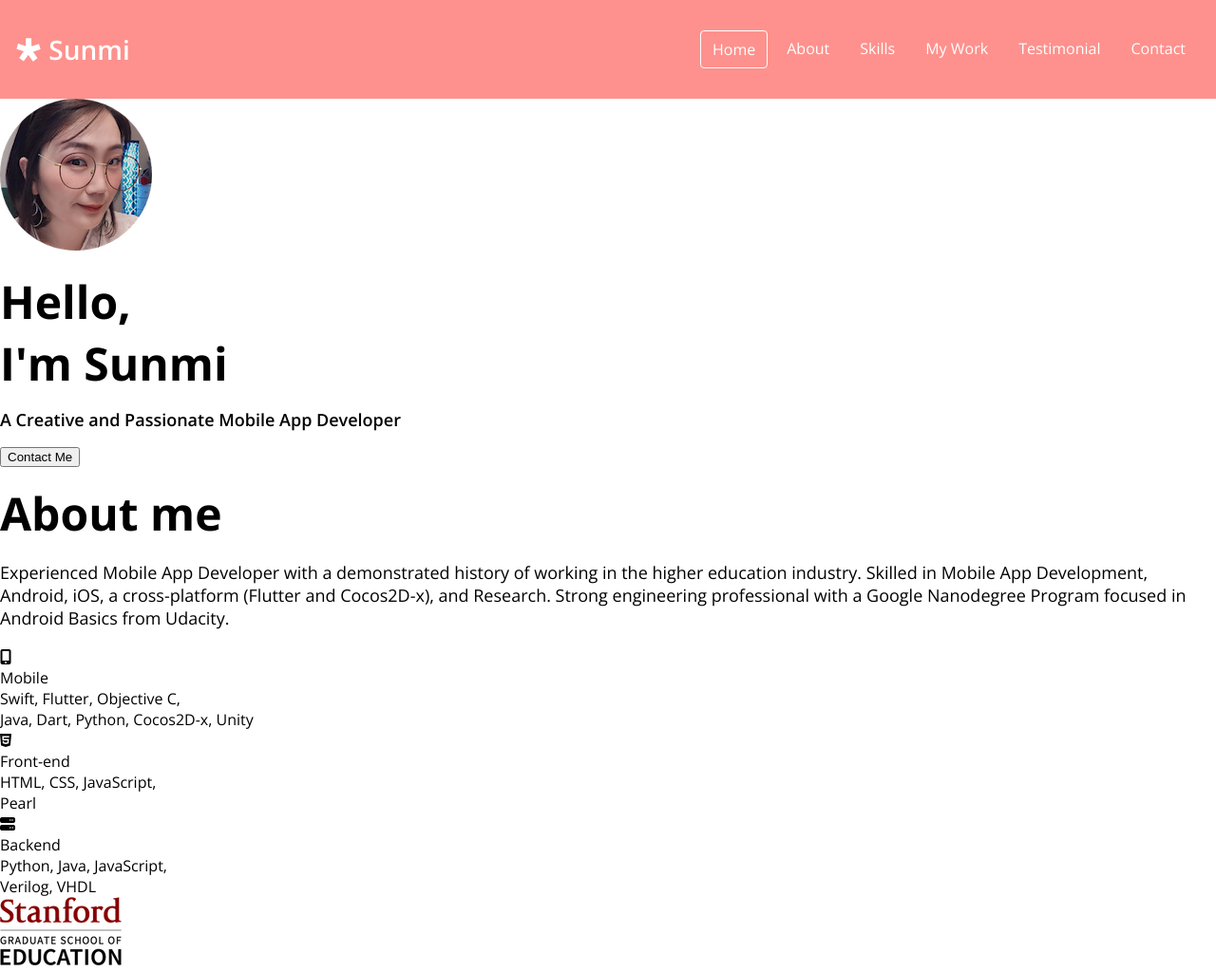
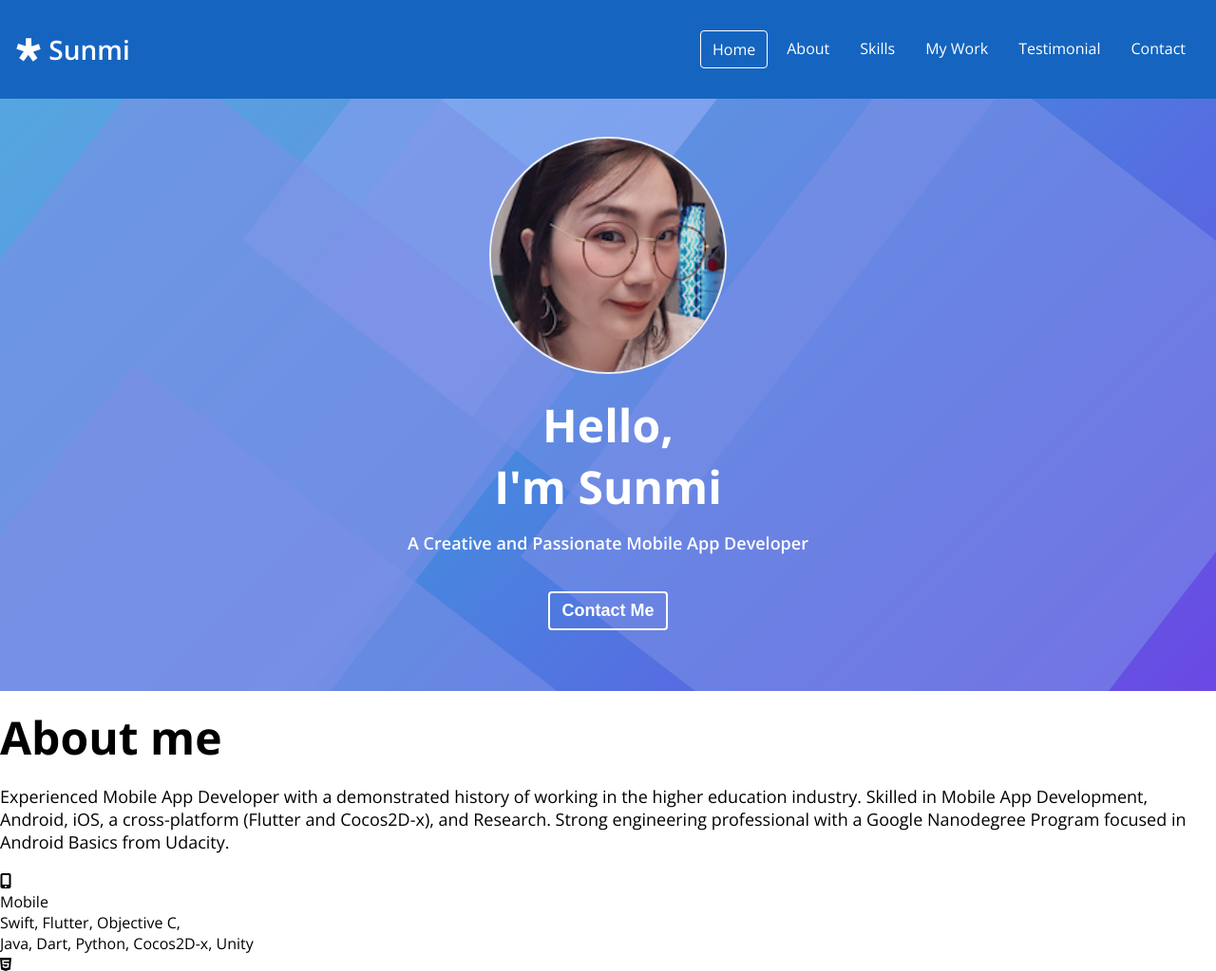
Before and after one commit to Yolongcat96/portfolio, a plain HTML site: page index.html in a window 1280 px wide. Shown: the top 1023 px of the page at 95% size. Drawn offline with nearby package versions, Linux system fonts and the light colour scheme; a script that the page names is missing.

Commit message:
CSS HOME

```diff
--- a/style.css
+++ b/style.css
@@ -10,7 +10,10 @@
   --color-dark-grey: #4d4d4d;
   --color-grey: #616161;
   --color-light-grey: #7c7979;
-  --color-blue: #73aace;
+  /* --color-blue: #73aace; */
+  --color-blue: #1565c0;
+  --color-light-blue: #5e92f3;
+  --color-dark-blue: #003c8f;
   --color-yellow: #fff7d1;
   --color-orange: #feb546;
   --color-black: #000000;
@@ -48,8 +51,18 @@ a {
 }
 
 ul {
+  padding-left: 0;
+}
+
+li {
   list-style: none;
-  padding-left: 0;
+}
+
+button {
+  background-color: transparent;
+  cursor: pointer;
+  border: none;
+  outline: none;
 }
 
 /*  Typography */
@@ -84,7 +97,7 @@ p {
 #navbar {
   display: flex;
   justify-content: space-between;
-  background-color: var(--color-pink);
+  background-color: var(--color-blue);
   align-items: center;
   color: var(--color-white);
   padding: 16px;
@@ -111,5 +124,34 @@ p {
 }
 
 .navbar__menu__item:hover {
-  background-color: var(--color-dark-pink);
+  background-color: var(--color-dark-blue);
 }
+
+/* Home */
+#home {
+  background: url("imgs/bg.png") center/cover no-repeat;
+  padding: 40px;
+  text-align: center;
+}
+
+.home__avatar {
+  width: 250px;
+  height: 250px;
+  border-radius: 50%;
+  border: 2px solid var(--color-light-white);
+}
+
+.home__title,
+.home__description {
+  color: var(--color-white);
+}
+
+.home__contact {
+  color: var(--color-white);
+  font-size: var(--font-regular);
+  font-weight: var(--weight-bold);
+  margin: 24px;
+  padding: 8px 12px;
+  border: 2px solid var(--color-white);
+  border-radius: var(--size-border-radius);
+}
```
